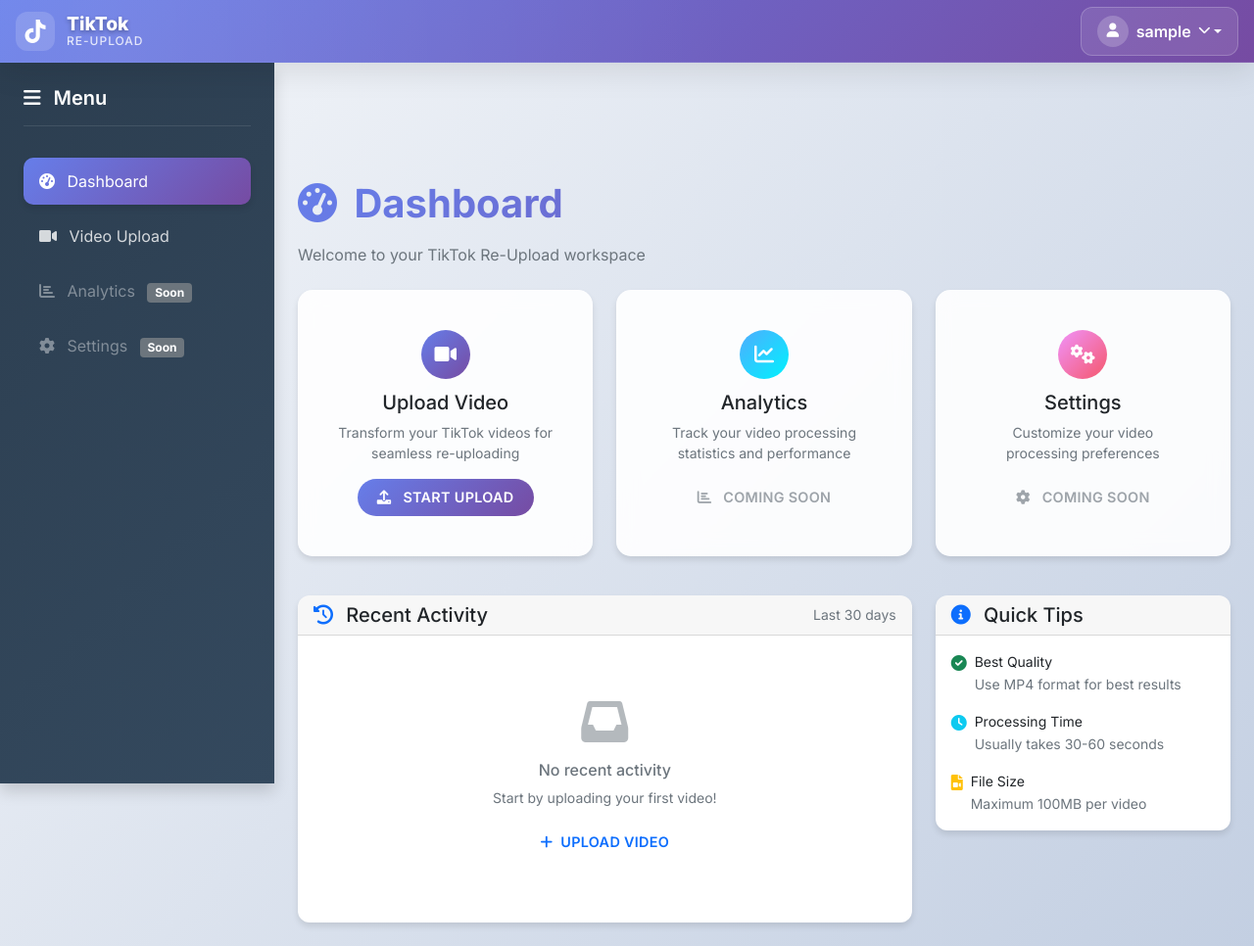
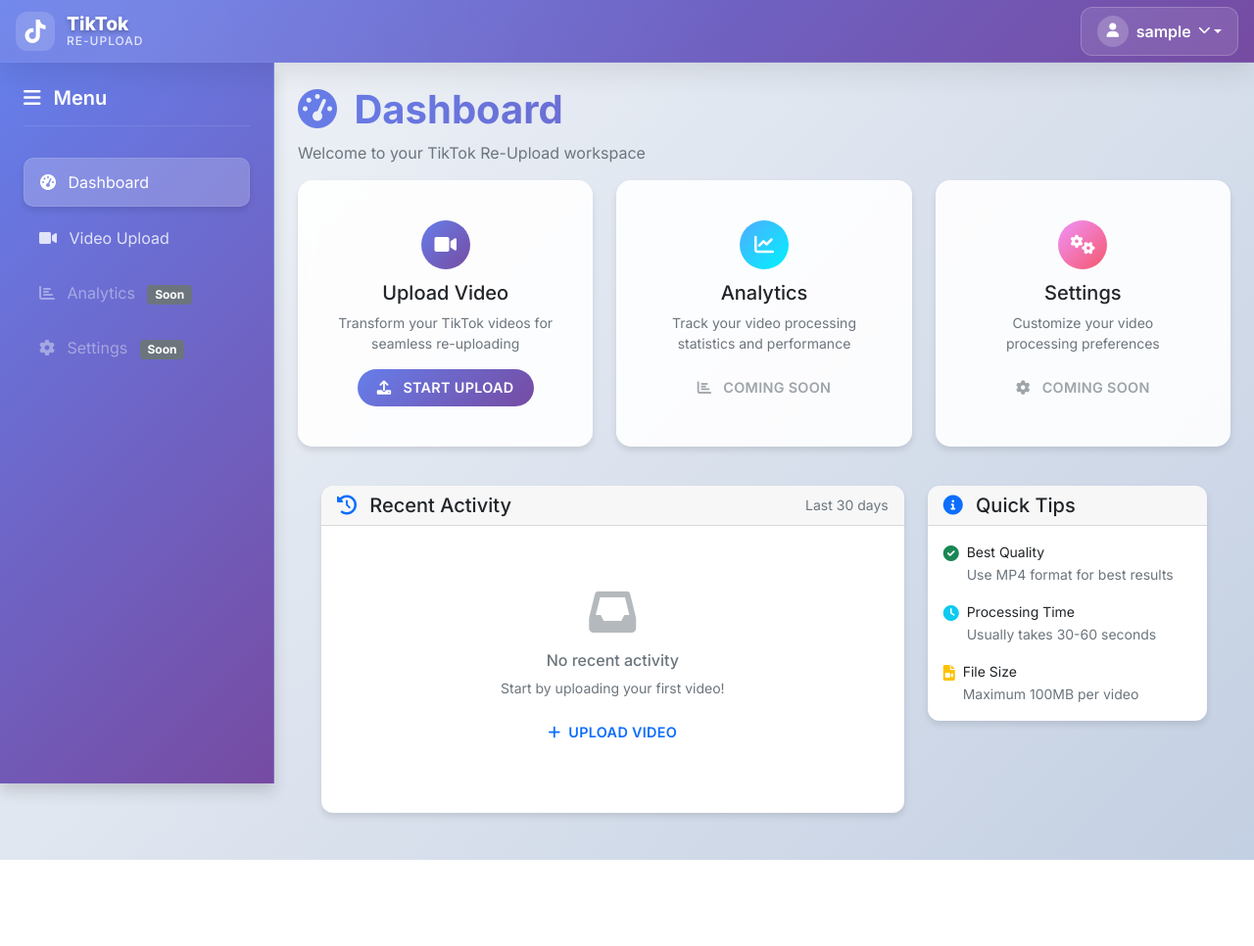
Before and after one commit to monkiravn/tiktok_webapp, a Flask app: page /dashboard in a window 1280 px wide. Shown: the whole page at 98% size. After the commit the page ends 878 px from the top, so only its background shows below. Run offline with Flask 3, Linux system fonts and the light colour scheme; the visitor is signed in with stand-in values (Sample User, id 1).

Commit message:
Refactor dashboard layout: adjust padding and structure for improved responsiveness and organization

```diff
--- a/static/css/style.css
+++ b/static/css/style.css
@@ -18,6 +18,7 @@ body {
     min-height: 100vh;
     display: flex;
     flex-direction: column;
+    overflow-x: hidden;
 }
 
 /* Custom Scrollbar for Navbar */
@@ -75,6 +76,8 @@ body {
     box-shadow: var(--shadow-light);
     transition: var(--transition);
     overflow: hidden;
+    z-index: 1;
+    position: relative;
 }
 
 .card:hover {
@@ -144,8 +147,11 @@ body {
     background: var(--primary-gradient) !important;
     backdrop-filter: blur(20px);
     box-shadow: 0 8px 32px rgba(0, 0, 0, 0.1);
-    z-index: 1000;
-    position: relative;
+    z-index: 1060;
+    position: fixed;
+    top: 0;
+    left: 0;
+    right: 0;
     overflow: hidden;
     border-bottom: 1px solid rgba(255, 255, 255, 0.1);
 }
@@ -433,10 +442,11 @@ body {
 /* Main Layout */
 .main-layout {
     display: flex;
-    min-height: calc(100vh - var(--navbar-height));
+    min-height: 100vh;
     margin-top: var(--navbar-height);
     position: relative;
     flex: 1;
+    padding-top: 0;
 }
 
 /* Login page specific layout adjustments */
@@ -452,17 +462,18 @@ body {
 /* Sidebar Styles */
 .sidebar {
     width: var(--sidebar-width);
-    background: linear-gradient(135deg, #2c3e50 0%, #34495e 100%);
+    background: linear-gradient(135deg, #667eea 0%, #764ba2 100%);
     color: white;
     position: fixed;
     top: var(--navbar-height);
     left: 0;
     height: calc(100vh - var(--navbar-height));
-    z-index: 999;
+    z-index: 1050;
     transform: translateX(0);
     transition: transform 0.3s ease;
     overflow-y: auto;
     box-shadow: var(--shadow-medium);
+    border-right: 1px solid rgba(255, 255, 255, 0.1);
 }
 
 .sidebar-content {
@@ -529,9 +540,10 @@ body {
 }
 
 .sidebar-nav .nav-pills .nav-link.active {
-    background: var(--primary-gradient);
+    background: rgba(255, 255, 255, 0.2);
     color: white;
     box-shadow: var(--shadow-light);
+    border: 1px solid rgba(255, 255, 255, 0.1);
 }
 
 .sidebar-nav .nav-pills .nav-link.disabled {
@@ -569,6 +581,9 @@ body {
     display: flex;
     flex-direction: column;
     transition: margin-left 0.3s ease;
+    min-height: calc(100vh - var(--navbar-height));
+    z-index: 1;
+    position: relative;
 }
 
 .main-content.with-sidebar {
@@ -576,17 +591,25 @@ body {
 }
 
 .flash-messages {
-    padding: 1rem;
+    padding: 0;
+    margin: 0;
+    z-index: 1;
+    position: relative;
 }
 
 .content-wrapper {
     flex: 1;
+    padding: 0;
+    margin: 0;
+    z-index: 1;
+    position: relative;
 }
 
 /* Mobile Responsive */
 @media (max-width: 991.98px) {
     .sidebar {
         transform: translateX(-100%);
+        z-index: 1055;
     }
 
     .sidebar.mobile-open {
@@ -674,9 +715,42 @@ body {
     font-size: 1.25rem;
 }
 
+/* Dashboard specific styles */
+.dashboard-container {
+    height: 100%;
+    overflow-y: auto;
+    padding: 0;
+}
+
+.dashboard-header {
+    background: rgba(255, 255, 255, 0.8);
+    backdrop-filter: blur(10px);
+    border-bottom: 1px solid rgba(0, 0, 0, 0.05);
+    position: sticky;
+    top: 0;
+    z-index: 10;
+}
+
+/* Ensure main content doesn't have extra spacing */
+.main-content .container-fluid {
+    padding: 0;
+    margin: 0;
+    height: 100%;
+}
+
+/* Fix any potential scroll issues */
+html {
+    overflow-x: hidden;
+    scroll-behavior: smooth;
+}
+
+html, body {
+    position: relative;
+}
+
 /* Footer */
 .footer {
-    background: linear-gradient(135deg, #2c3e50 0%, #34495e 100%);
+    background: linear-gradient(135deg, #667eea 0%, #764ba2 100%);
     color: white;
     padding: 20px 0;
     margin-top: auto;
--- a/templates/dashboard.html
+++ b/templates/dashboard.html
@@ -1,20 +1,21 @@
 {% extends "base.html" %}
 
 {% block content %}
-<div class="container-fluid p-4">
+<div class="container-fluid p-0 h-100">
     <!-- Header Section -->
-    <div class="mb-4">
-        <h1 class="display-6 fw-bold text-gradient mb-3">
+    <div class="p-4 pb-3">
+        <h1 class="display-6 fw-bold text-gradient mb-2">
             <i class="fas fa-tachometer-alt text-primary me-2"></i>
             Dashboard
         </h1>
-        <p class="text-muted mb-4">
+        <p class="text-muted mb-0">
             Welcome to your TikTok Re-Upload workspace
         </p>
     </div>
 
     <!-- Quick Actions -->
-    <div class="row mb-4">
+    <div class="px-4 pb-4">
+        <div class="row mb-4">
         <div class="col-md-6 col-lg-4 mb-3">
             <div class="card feature-card h-100 text-center">
                 <div class="card-body">
@@ -63,7 +64,8 @@
     </div>
 
     <!-- Recent Activity -->
-    <div class="row">
+    <div class="px-4 pb-4">
+        <div class="row">
         <div class="col-lg-8">
             <div class="card">
                 <div class="card-header d-flex justify-content-between align-items-center">
```
Also changed, not shown: other parts of static/css/style.css (+28 -5 lines), 1 other file.
